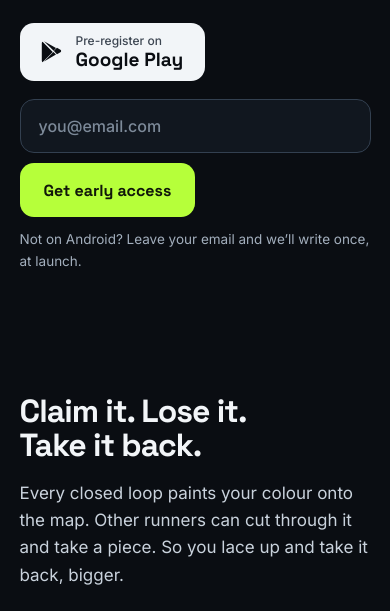
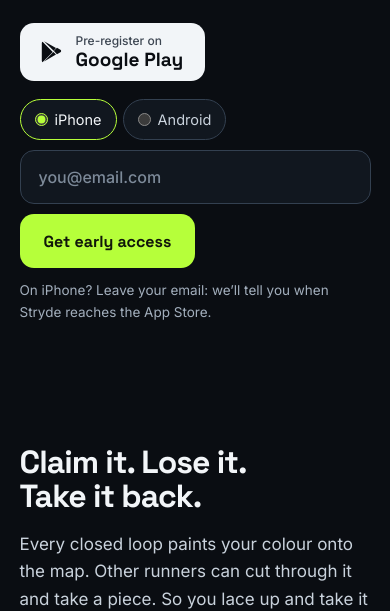
Before and after one commit to saseesdk/stryde-privacy, a plain HTML site: page index.html in a window 390 px wide. Shown: the part 810-1421 px from the top of the page. Drawn offline with Linux system fonts and the light colour scheme.

Commit message:
Waitlist form records the visitor's phone (iPhone/Android); iPhone users leave email for App Store news

```diff
--- a/app.js
+++ b/app.js
@@ -177,7 +177,7 @@
         const r = await fetch(`${WAITLIST.url}/rest/v1/waitlist`, {
           method: 'POST',
           headers: { apikey: WAITLIST.key, 'Content-Type': 'application/json', Prefer: 'return=minimal' },
-          body: JSON.stringify({ email, app: 'stryde', source: form.dataset.source }),
+          body: JSON.stringify({ email, app: 'stryde', source: `${form.dataset.source}:${form.os?.value || 'unknown'}` }),
         });
         if (r.ok || r.status === 409) { note.className = 'join-note ok'; note.textContent = 'You’re on the list. We’ll email you once, when Stryde launches.'; form.reset(); btn.textContent = 'You’re in'; return; }
         throw new Error(String(r.status));
--- a/index.html
+++ b/index.html
@@ -32,9 +32,10 @@
       <label class="sr-only" for="email1">Email address</label>
       <input id="email1" type="email" name="email" placeholder="you@email.com" autocomplete="email" required>
       <input class="trap" type="text" name="company" tabindex="-1" autocomplete="off" aria-hidden="true">
+      <fieldset class="os"><legend class="sr-only">Your phone</legend><label><input type="radio" name="os" value="iphone" checked>iPhone</label><label><input type="radio" name="os" value="android">Android</label></fieldset>
       <button type="submit">Get early access</button>
     </form>
-    <p class="join-note" aria-live="polite">Not on Android? Leave your email and we’ll write once, at launch.</p>
+    <p class="join-note" aria-live="polite">On iPhone? Leave your email: we’ll tell you when Stryde reaches the App Store.</p>
   </div>
 </section>
 
@@ -102,6 +103,7 @@
       <label class="sr-only" for="email2">Email address</label>
       <input id="email2" type="email" name="email" placeholder="you@email.com" autocomplete="email" required>
       <input class="trap" type="text" name="company" tabindex="-1" autocomplete="off" aria-hidden="true">
+      <fieldset class="os"><legend class="sr-only">Your phone</legend><label><input type="radio" name="os" value="iphone" checked>iPhone</label><label><input type="radio" name="os" value="android">Android</label></fieldset>
       <button type="submit">Get early access</button>
     </form>
     <p class="join-note" aria-live="polite"></p>
--- a/style.css
+++ b/style.css
@@ -146,3 +146,9 @@
 .play svg { width: 26px; height: 26px; color: #0a0d12; }
 .play small { display: block; font: 500 12px/1.2 var(--body); color: #3d4652; margin-bottom: 2px; }
 .close .play { margin: 26px auto 0; }
+
+/* phone choice on the waitlist form */
+.join .os { display: flex; gap: 6px; border: 0; padding: 0; margin: 0; flex: 1 0 100%; order: -1; }
+.join .os label { display: inline-flex; align-items: center; gap: 7px; padding: 8px 14px; border-radius: 99px; background: rgba(18,24,33,.92); border: 1px solid #334050; font-size: 14.5px; color: #c9d2dc; cursor: pointer; }
+.join .os input { accent-color: var(--lime); margin: 0; }
+.join .os label:has(input:checked) { border-color: var(--lime); color: var(--ink); }
```
